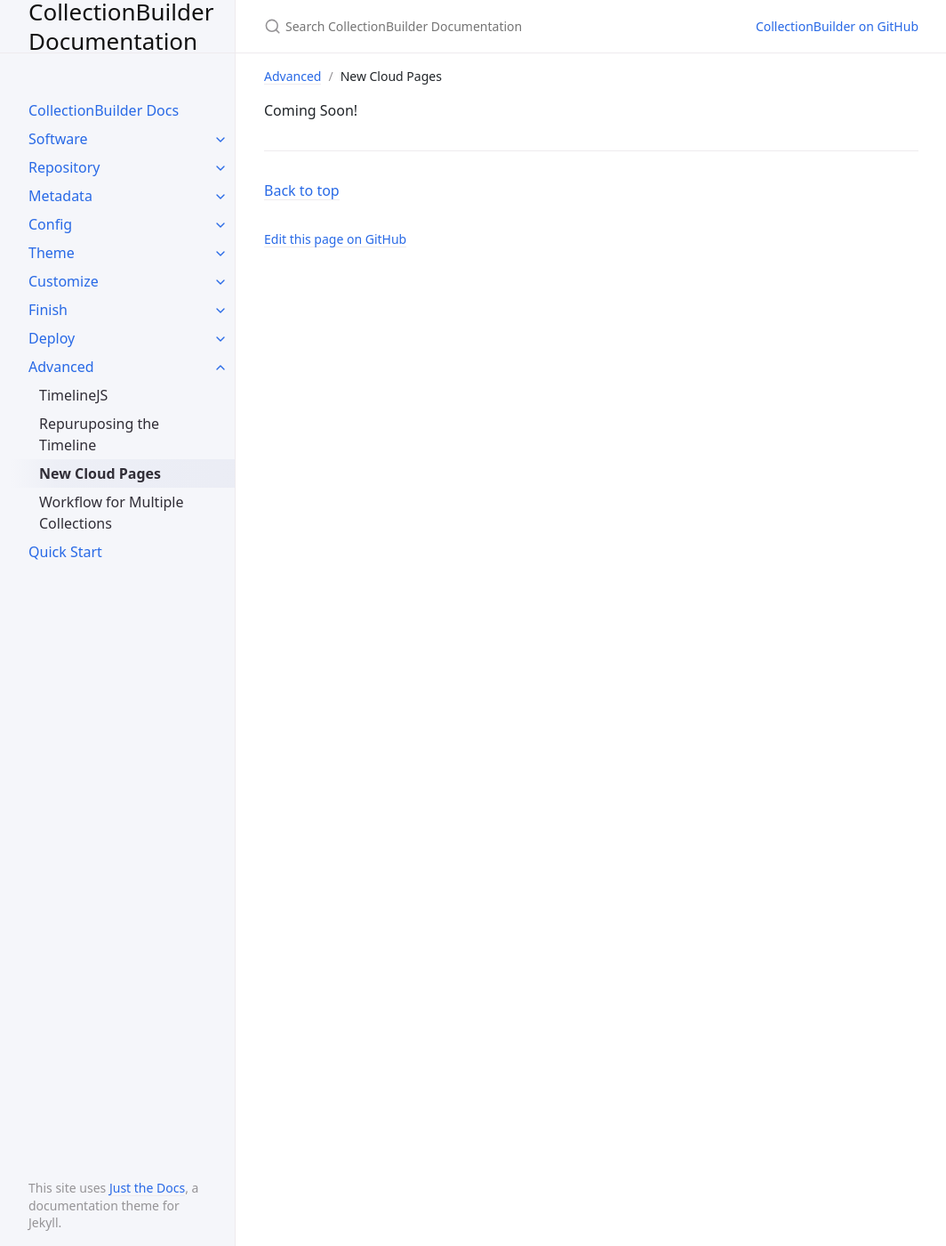
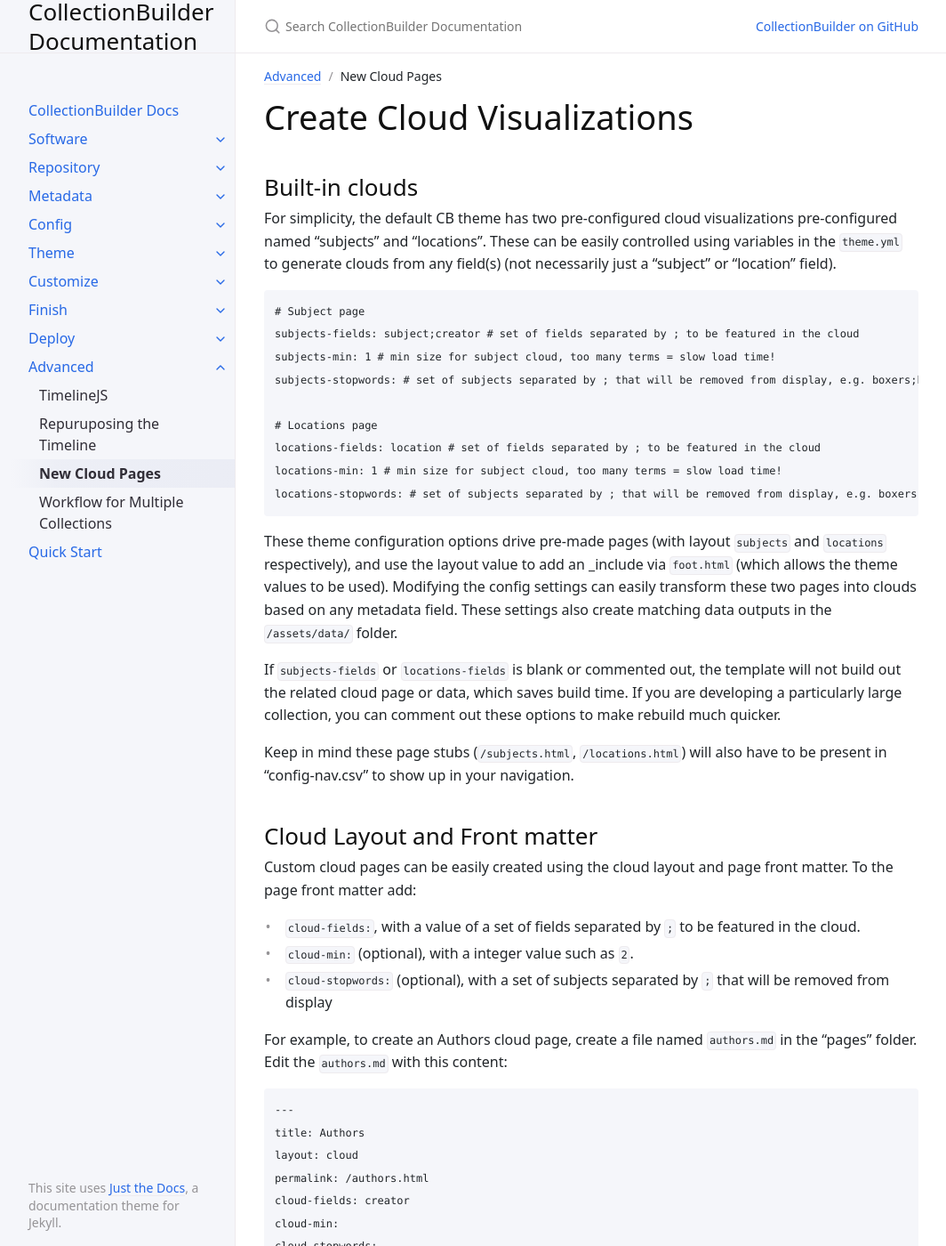
Before and after one commit to CollectionBuilder/cb-docs, a Jekyll site: the page built from docs/09_advanced/cloudpage.md, in a window 1280 px wide and 1400 px high. Shown: the whole window at 89% size, without its empty margins (107-1171 px from the left). Built offline with Jekyll 4.4.1, drawn with Linux system fonts in a browser that asks for light colours; some of the changed text lies outside the part shown.

Commit message:
added cloud visualizations from docs in gh

````diff
--- a/docs/09_advanced/cloudpage.md
+++ b/docs/09_advanced/cloudpage.md
@@ -4,4 +4,69 @@ parent: Advanced
 nav_order: 3
 ---
 
-Coming Soon!
+# Create Cloud Visualizations
+
+## Built-in clouds
+
+For simplicity, the default CB theme has two pre-configured cloud visualizations pre-configured named "subjects" and "locations".
+These can be easily controlled using variables in the `theme.yml` to generate clouds from any field(s) (not necessarily just a "subject" or "location" field).
+
+```
+# Subject page
+subjects-fields: subject;creator # set of fields separated by ; to be featured in the cloud
+subjects-min: 1 # min size for subject cloud, too many terms = slow load time!
+subjects-stopwords: # set of subjects separated by ; that will be removed from display, e.g. boxers;boxing
+
+# Locations page
+locations-fields: location # set of fields separated by ; to be featured in the cloud
+locations-min: 1 # min size for subject cloud, too many terms = slow load time!
+locations-stopwords: # set of subjects separated by ; that will be removed from display, e.g. boxers;boxing
+```
+
+These theme configuration options drive pre-made pages (with layout `subjects` and `locations` respectively), and use the layout value to add an _include via `foot.html` (which allows the theme values to be used).
+Modifying the config settings can easily transform these two pages into clouds based on any metadata field.
+These settings also create matching data outputs in the `/assets/data/` folder.
+
+If `subjects-fields` or `locations-fields` is blank or commented out, the template will not build out the related cloud page or data, which saves build time.
+If you are developing a particularly large collection, you can comment out these options to make rebuild much quicker.
+
+Keep in mind these page stubs (`/subjects.html`, `/locations.html`) will also have to be present in "config-nav.csv" to show up in your navigation.
+
+## Cloud Layout and Front matter
+
+Custom cloud pages can be easily created using the cloud layout and page front matter.
+To the page front matter add:
+
+- `cloud-fields:`, with a value of a set of fields separated by `;` to be featured in the cloud.
+- `cloud-min:` (optional), with a integer value such as `2`.
+- `cloud-stopwords:` (optional), with a set of subjects separated by `;` that will be removed from display
+
+For example, to create an Authors cloud page, create a file named `authors.md` in the "pages" folder.
+Edit the `authors.md` with this content:
+
+```
+---
+title: Authors
+layout: cloud
+permalink: /authors.html
+cloud-fields: creator
+cloud-min:
+cloud-stopwords:
+---
+
+## Browse Authors
+
+Example custom cloud page.
+```
+
+## Cloud include
+
+Clouds can also be added to any page using the `_include/js/cloud-js.html` include in the page stub content, with the variable `fields`, and optional variables `min` and `stopwords`.
+Cloud-js include assumes a div with `id="cloud"` exists on the page for the cloud to fill.
+So putting them together, you can add a cloud anywhere in a page.
+For example:
+
+```
+<div id="cloud" class="text-center my-4 bg-light border rounded p-2"></div>
+{% raw%}{% include js/cloud-js.html fields="creator;publisher" min="2" stopwords="example;another" %}{%endraw%}
+```
````
Also changed, not shown: docs/08_deploy/index.md (+4 -2 lines).
